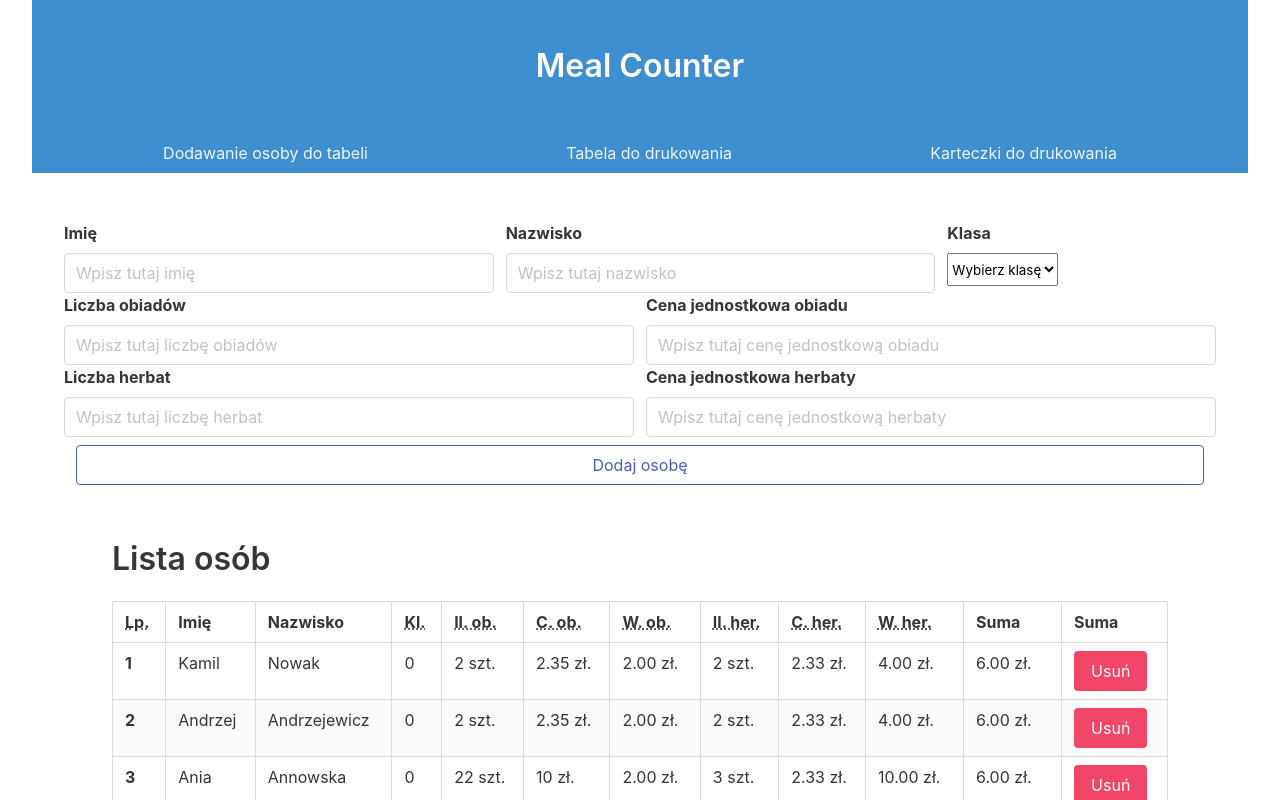
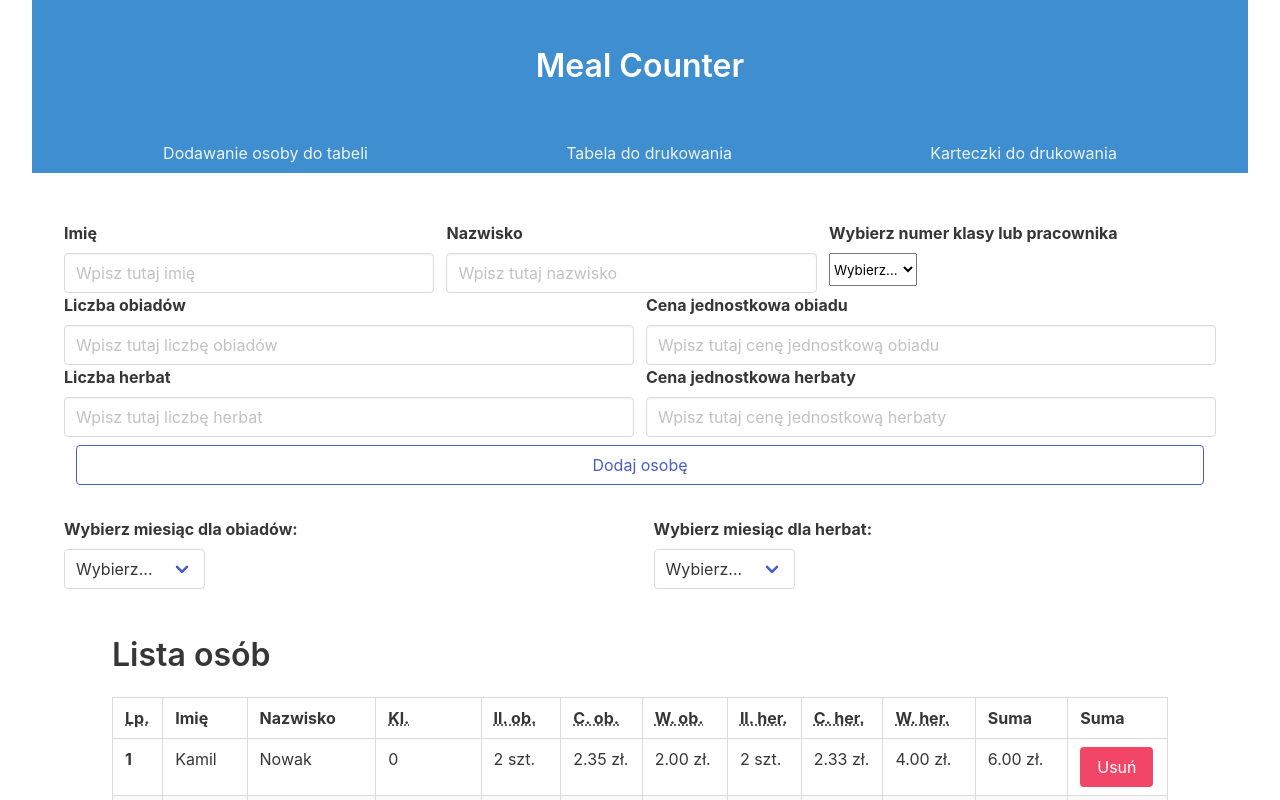
Before and after one commit to Aroniero/meal-counter, a React (Create React App) app: page / in a window 1280 px wide. Shown: the top 800 px of the page. Built offline with nearby package versions, Linux system fonts and the light colour scheme.

Commit message:
Added DateForm with Month state

```diff
--- a/src/App.js
+++ b/src/App.js
@@ -41,7 +41,7 @@ const App = () => {
       id: "232311",
       name: "Ania",
       surname: "Annowska",
-      classNum: 0,
+      classNum: "Pracownik",
       dinnerQuantity: 22,
       dinnerPrice: 10,
       dinnerSum: 2,
@@ -56,7 +56,10 @@ const App = () => {
   // useEffect(() => {
   //   localStorage.setItem('users', JSON.stringify(users))
   // })
-
+  const [date, setDate] = useState({
+    dinnerMonth: "Styczeń",
+    teaMonth: "Styczeń",
+  });
   const addUser = (userData) => {
     const id = getId();
     const dinnerSum = userData.dinnerQuantity * userData.dinnerPrice;
@@ -80,6 +83,8 @@ const App = () => {
 
   const context = {
     users,
+    date,
+    setDate,
     addUser,
     removeUser,
     totalValuesOfUsers,
--- a/src/components/CardList/Card/Card.js
+++ b/src/components/CardList/Card/Card.js
@@ -16,7 +16,9 @@ const Card = ({
   return (
     <div className={styles.card}>
       <header className={styles.cardHeader}>
-        <p className={styles.cardHeader__Title}>Informacja dla nauczycieli</p>
+        <p className={styles.cardHeader__Title}>
+          Informacja dla {classNum === "Pracownik" ? "pracowników" : "uczniów"}
+        </p>
         <p>
           Uprzejmię proszę o wpłate należności z tytułu <br /> dożywiania do p.
           Aldony Godlewskiej
@@ -31,13 +33,13 @@ const Card = ({
         </div>
         <div className={styles.cardBody__Content}>
           <div className={styles.cardBody__Dinners}>
-            <p>Obiady (MIESIĄC): </p>
+            <p>Obiady (Październik): </p>
             <p>
               {dinnerQuantity} * {dinnerPrice} zł = {dinnerSum.toFixed(2)} zł
             </p>
           </div>
           <div className={styles.cardBody__Teas}>
-            <p>Herbaty (MIESIĄC): </p>
+            <p>Herbaty (Październik): </p>
             <p>
               {teaQuantity} * {teaPrice} zł = {teaSum.toFixed(2)} zł
             </p>
@@ -49,7 +51,7 @@ const Card = ({
         </div>
       </div>
       <footer className={styles.cardFooter}>
-        Wpłatę proszę dokonać do <br /> 19-06-2020r.
+        Wpłatę proszę dokonać do <br /> 19-06-2020 r.
       </footer>
     </div>
   );
--- a/src/components/CardList/Card/Card.module.scss
+++ b/src/components/CardList/Card/Card.module.scss
@@ -19,7 +19,7 @@
 .cardBody {
   border: 1px solid black;
   padding: 0 10px;
-  margin: 0 20px;
+  // margin: 0 20px;
 }
 
 .cardBody__Title,
--- /dev/null
+++ b/src/components/DateForm/DateForm.js
@@ -0,0 +1,74 @@
+import React, { useContext } from "react";
+import UserContext from "../../context/UserContext";
+
+const DateForm = () => {
+  const { date, setDate } = useContext(UserContext);
+
+  const handleMonthChange = (e) => {
+    setDate({ ...date, [e.target.name]: e.target.value });
+  };
+  console.log(date);
+
+  return (
+    <div className="field-body container mt-5">
+      <div className="field">
+        <label className="label">Wybierz miesiąc dla obiadów: </label>
+        <div className="control">
+          <div className="select">
+            <select
+              name="dinnerMonth"
+              onChange={(e) => {
+                handleMonthChange(e);
+              }}
+              value={date.dinnerMonth}
+            >
+              <option>Wybierz...</option>
+              <option value="styczeń">styczeń</option>
+              <option value="luty">luty</option>
+              <option value="marzec">marzec</option>
+              <option value="kwiecień">kwiecień</option>
+              <option value="maj">maj</option>
+              <option value="czerwiec">czerwiec</option>
+              <option value="lipiec">lipiec</option>
+              <option value="sierpień">sierpień</option>
+              <option value="wrzesień">wrzesień</option>
+              <option value="październik">październik</option>
+              <option value="listopad">listopad</option>
+              <option value="grudzień">grudzień</option>
+            </select>
+          </div>
+        </div>
+      </div>
+      <div className="field">
+        <label className="label">Wybierz miesiąc dla herbat: </label>
+        <div className="control">
+          <div className="select">
+            <select
+              name="teaMonth"
+              onChange={(e) => {
+                handleMonthChange(e);
+              }}
+              value={date.teaMonth}
+            >
+              <option>Wybierz...</option>
+              <option value="styczeń">styczeń</option>
+              <option value="luty">luty</option>
+              <option value="marzec">marzec</option>
+              <option value="kwiecień">kwiecień</option>
+              <option value="maj">maj</option>
+              <option value="czerwiec">czerwiec</option>
+              <option value="lipiec">lipiec</option>
+              <option value="sierpień">sierpień</option>
+              <option value="wrzesień">wrzesień</option>
+              <option value="październik">październik</option>
+              <option value="listopad">listopad</option>
+              <option value="grudzień">grudzień</option>
+            </select>
+          </div>
+        </div>
+      </div>
+    </div>
+  );
+};
+
+export default DateForm;
--- a/src/components/UserForm/UserForm.js
+++ b/src/components/UserForm/UserForm.js
@@ -45,7 +45,9 @@ const UserForm = () => {
               </div>
             </div>
             <div className="field">
-              <label className="label">Klasa</label>
+              <label className="label">
+                Wybierz numer klasy lub pracownika
+              </label>
               <div className="control">
                 <Field
                   name="classNum"
@@ -54,7 +56,8 @@ const UserForm = () => {
                   onChange={handleChange}
                   onBlur={handleBlur}
                 >
-                  <option>Wybierz klasę</option>
+                  <option>Wybierz...</option>
+                  <option value="Pracownik">Pracownik</option>
                   <option value="0">0</option>
                   <option value="1">1</option>
                   <option value="2">2</option>
--- a/src/components/UserList/UserListFoot/UserListFoot.js
+++ b/src/components/UserList/UserListFoot/UserListFoot.js
@@ -19,7 +19,7 @@ const UserListFoot = () => {
         <th>Suma</th>
         <th>X</th>
         <th>
-          <abbr title="Ilość Obiadów">{totalDinnerQuantity}</abbr>
+          <abbr title="Ilość Obiadów">{totalDinnerQuantity} szt.</abbr>
         </th>
         <th>
           <abbr title="Cena obiadów">X</abbr>
@@ -28,7 +28,7 @@ const UserListFoot = () => {
           <abbr title="Wartość obiadów">{totalDinnerSum} zł.</abbr>
         </th>
         <th>
-          <abbr title="Ilość herbat">{totalTeaQuantity}</abbr>
+          <abbr title="Ilość herbat">{totalTeaQuantity} szt.</abbr>
         </th>
         <th>
           <abbr title="Cena herbat">X</abbr>
--- a/src/components/UserList/UserListHead/UserListHead.module.scss
+++ b/src/components/UserList/UserListHead/UserListHead.module.scss
@@ -1,3 +1,3 @@
 .signatureCell {
-  padding-right: 200px;
+  padding-right: 150px;
 }
--- a/src/pages/CardsToPrint/CardsToPrint.js
+++ b/src/pages/CardsToPrint/CardsToPrint.js
@@ -1,5 +1,4 @@
 import React from "react";
-import Hero from "../../components/Hero/Hero";
 import CardList from "../../components/CardList/CardList";
 
 const CardsToPrint = () => {
--- a/src/pages/Home/Home.js
+++ b/src/pages/Home/Home.js
@@ -2,11 +2,13 @@ import React from "react";
 import Hero from "../../components/Hero/Hero";
 import UserForm from "../../components/UserForm/UserForm";
 import UserList from "../../components/UserList/UserList";
+import DateForm from "../../components/DateForm/DateForm";
 
 const Home = () => (
   <div className="container is-fluid">
     <Hero />
     <UserForm />
+    <DateForm />
     <UserList />
   </div>
 );
```
